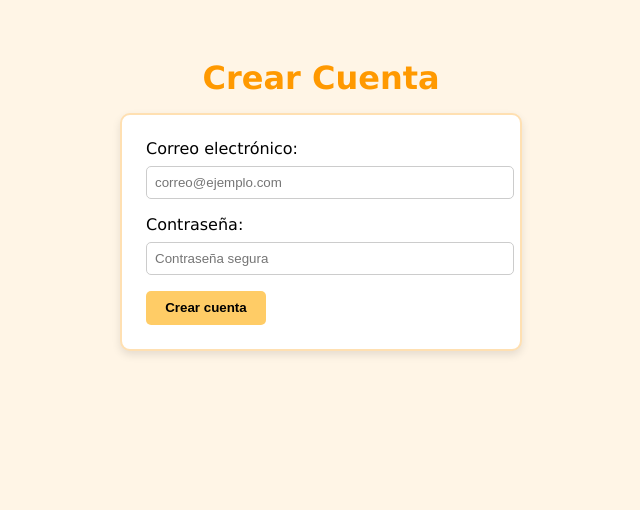
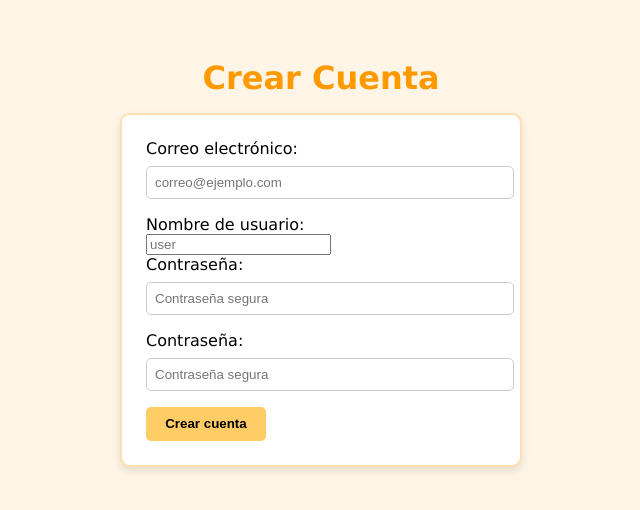
Before and after one commit to Cuervo-s-Projects/Frontend_cuervos, a React (Create React App) app: page /signup in a window 1280 px wide. Shown: the top 510 px of the page, without its empty margins (319-959 px from the left). Built offline with nearby package versions, Linux system fonts and the light colour scheme.

Commit message:
Update LoginForm and SIgnupForm

```diff
--- a/src/components/LoginForm.jsx
+++ b/src/components/LoginForm.jsx
@@ -10,20 +10,28 @@ export default function LoginForm() {
   const [email, setEmail] = useState('');
   const [password, setPassword] = useState('');
   const [message, setMessage] = useState('');
-
   const handleSubmit = async (e) => {
     e.preventDefault();
     setMessage('');
+    console.log('Formulario enviado');
 
     try{
-      const res = await axios.post(`${import.meta.env.VITE_API_URL}/login`, {
+      const res = await axios.post(`http://127.0.0.1:5000/api/login`, {
         email,
         password,
       });
-      localStorage.setItem('token', res.data.access_token);
-      console.log(res.data.access_token)
-      setMessage('✅ Login exitoso');
-    } catch (err) {
+
+      if (res.status === 200){
+        localStorage.setItem('token', res.data.access_token);
+        console.log(res.data.access_token)
+        setEmail('')
+        setPassword('')
+        setMessage('✅ Login exitoso');
+      }else{
+        console.log("Credenciales inválidas")
+        setMessage("❌ Credenciales inválidas")
+      }
+    }catch (err) {
       setMessage('❌ Credenciales inválidas');
     }
   }
@@ -36,6 +44,7 @@ export default function LoginForm() {
         placeholder="Correo"
         value={email}
         onChange={(e) => setEmail(e.target.value)}
+        required
       />
       <input
         className="login-input"
@@ -43,6 +52,7 @@ export default function LoginForm() {
         placeholder="Contraseña"
         value={password}
         onChange={(e) => setPassword(e.target.value)}
+        required
       />
       <button className="login-button" type="submit">Iniciar Sesión</button>
       {message && <p className="login-message">{message}</p>}
--- a/src/components/SignupForm.jsx
+++ b/src/components/SignupForm.jsx
@@ -4,22 +4,26 @@ import axios from 'axios';
 
 export default function SignupForm() {
     const [email, setEmail] = useState('');
+    const [username, setUsername] = useState('');
     const [password, setPassword] = useState('');
+    const [password_confirm, setPassword_confirm] = useState('');
     const [message, setMessage] = useState('');
-
     const handleSubmit = async (e) => {
         e.preventDefault();
-        setMessage('');
-
+        console.log('Formulario enviado');
         try {
-            const res = await axios.post(`${import.meta.env.VITE_API_URL}/signup`, {
+            const res = await axios.post(`http://127.0.0.1:5000/api/signup`, {
                 email,
+                username,
                 password,
+                password_confirm
             });
-
+            console.log(res.request)
             setMessage('✅ Registro exitoso. Ya puedes iniciar sesión.');
             setEmail('');
             setPassword('');
+            setPassword_confirm('');
+            setUsername('');
         } catch (err) {
             setMessage('❌ Error al registrar. Verifica los datos o intenta más tarde.');
         }
@@ -37,6 +41,16 @@ export default function SignupForm() {
                 required
             /><br />
 
+            <label htmlFor="username">Nombre de usuario:</label><br />
+            <input
+                type="username"
+                id="username"
+                placeholder="user"
+                value={username}
+                onChange={(e) => setUsername(e.target.value)}
+                required
+            /><br />
+
             <label htmlFor="password">Contraseña:</label><br />
             <input
                 type="password"
@@ -47,6 +61,16 @@ export default function SignupForm() {
                 required
             /><br />
 
+            <label htmlFor="password_confirm">Contraseña:</label><br />
+            <input
+                type="password"
+                id="password_confirm"
+                placeholder="Contraseña segura"
+                value={password_confirm}
+                onChange={(e) => setPassword_confirm(e.target.value)}
+                required
+            /><br />
+
             <input type="submit" value="Crear cuenta" />
 
             {message && <p>{message}</p>}
```
Also changed, not shown: 1 other file (tests, documents, lock files or other folders).
